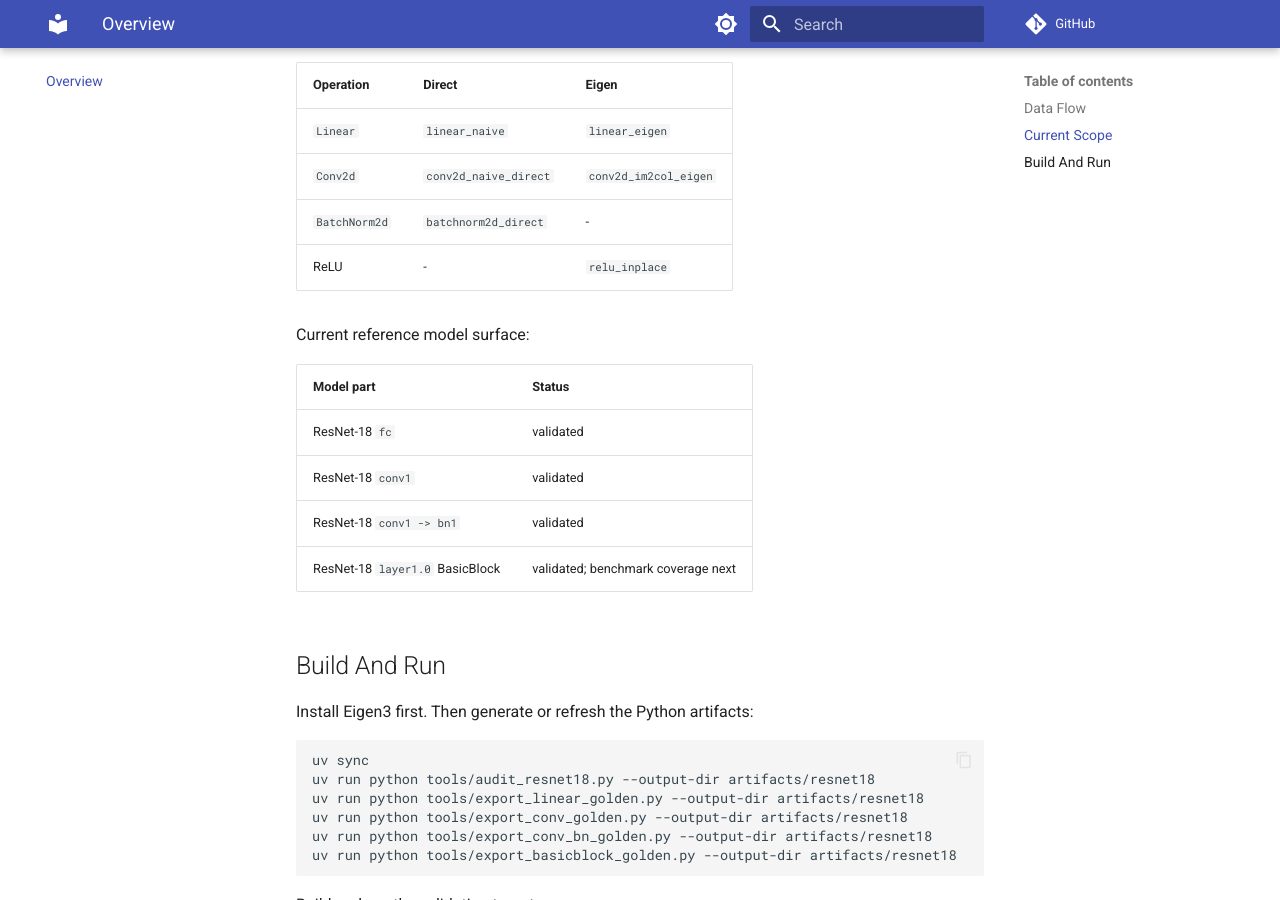
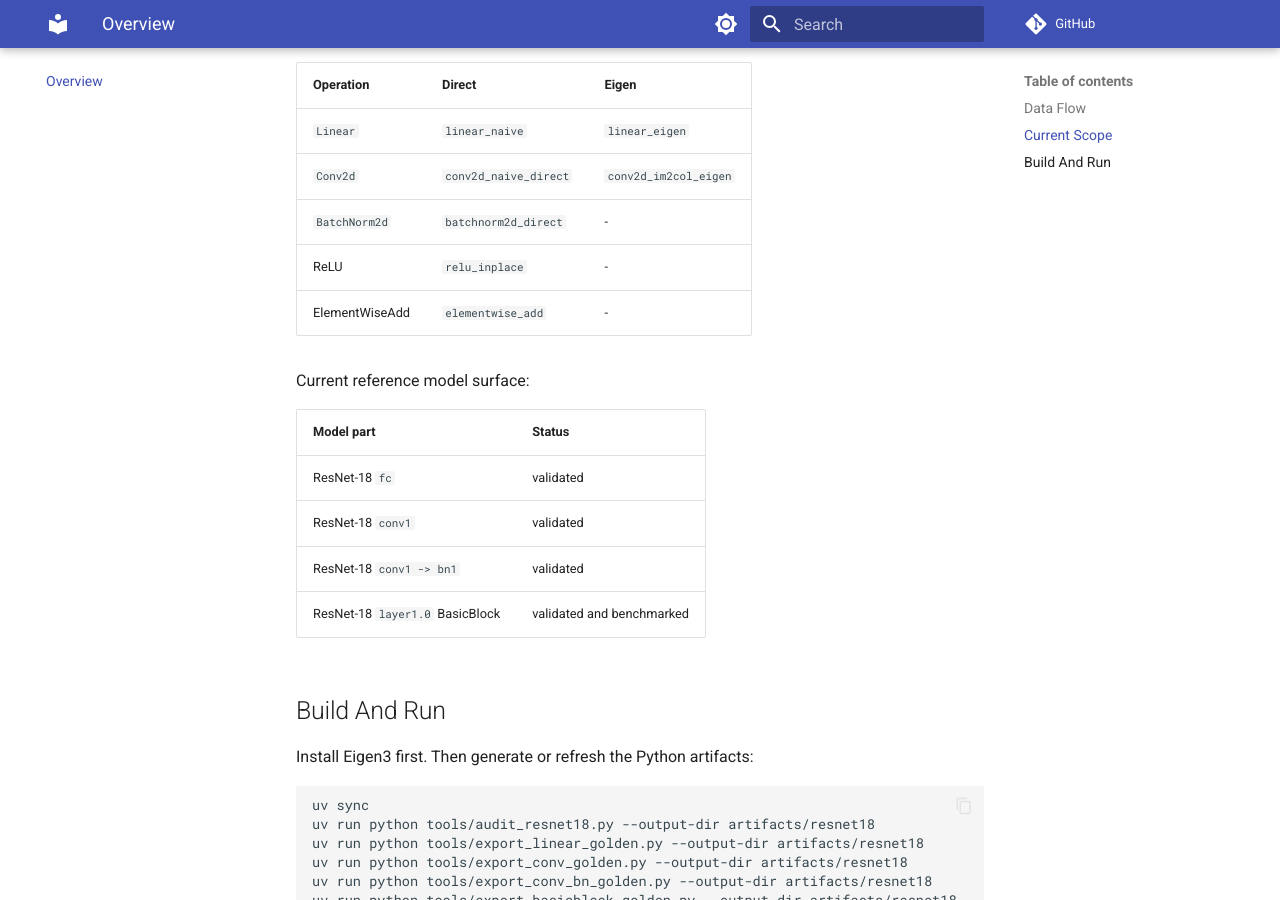
Before and after one commit to awaldm/dlinf, an MkDocs documentation site: the page built from docs/index.md, in a window 1280 px wide and 900 px high, scrolled down 810 px. Built offline with MkDocs 1.6.1 and Material for MkDocs 9.7.7, drawn with Linux system fonts in a browser that asks for light colours; comment, search, counter and statistics services are not loaded.

Commit message:
docs: updating/aligning basicblock implementation related documentation that was missing

```diff
--- a/docs/index.md
+++ b/docs/index.md
@@ -38,7 +38,8 @@ Implemented operators:
 | `Linear` | `linear_naive` | `linear_eigen` |
 | `Conv2d` | `conv2d_naive_direct` | `conv2d_im2col_eigen` |
 | `BatchNorm2d` | `batchnorm2d_direct` | - |
-| ReLU | - | `relu_inplace` |
+| ReLU | `relu_inplace` | - |
+| ElementWiseAdd | `elementwise_add` | - |
 
 Current reference model surface:
 
@@ -47,7 +48,7 @@ Current reference model surface:
 | ResNet-18 `fc` | validated |
 | ResNet-18 `conv1` | validated |
 | ResNet-18 `conv1 -> bn1` | validated |
-| ResNet-18 `layer1.0` BasicBlock | validated; benchmark coverage next |
+| ResNet-18 `layer1.0` BasicBlock | validated and benchmarked |
 
 ## Build And Run
 
```
Also changed, not shown: docs/implementation/basicblock.md (+1 -1 lines), docs/performance.md (+1 -1 lines), docs/resnet18_coverage.md (+2 -2 lines).
